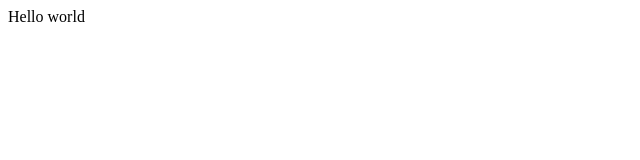
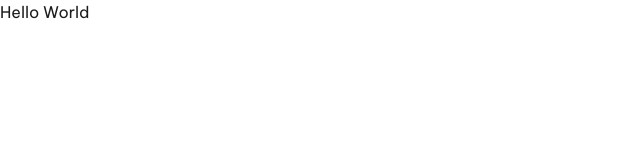
Before and after one commit to DeolaJ/user-table, a React (Vite) app: page / in a window 1280 px wide. Shown: the top 160 px of the page, without its empty margins (0-640 px from the left). Built offline with nearby package versions, Linux system fonts and the light colour scheme.

Commit message:
feat: add queryclient and chakra provider to main app
Signed-off-by: Adeola Adeyemo <adeola.adeyemoj@yahoo.com>

```diff
--- a/src/App.tsx
+++ b/src/App.tsx
@@ -1,8 +1,25 @@
+import { ChakraProvider } from "@chakra-ui/react";
+import { QueryClient, QueryClientProvider } from "@tanstack/react-query";
+import { ReactQueryDevtools } from "@tanstack/react-query-devtools";
+
+import { theme } from "./styles/theme";
+
+const queryClient = new QueryClient({
+    defaultOptions: {
+        queries: {
+            refetchOnWindowFocus: false,
+        },
+    },
+});
+
 function App() {
     return (
-        <>
-            <div>Hello world</div>
-        </>
+        <QueryClientProvider client={queryClient}>
+            <ChakraProvider theme={theme}>
+                <div>Hello World</div>
+            </ChakraProvider>
+            <ReactQueryDevtools initialIsOpen={false} />
+        </QueryClientProvider>
     );
 }
 
```
